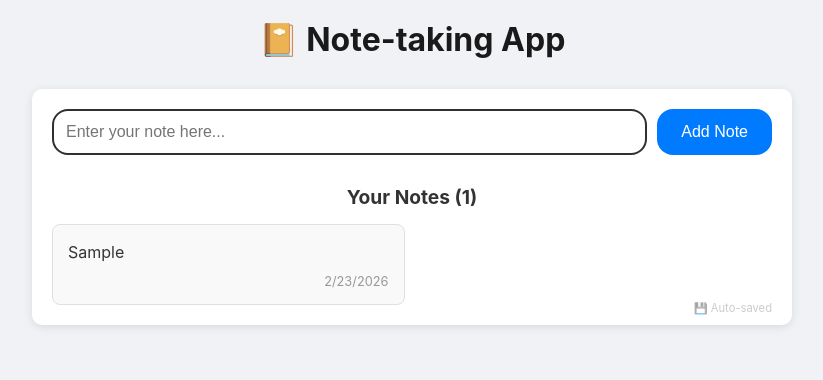
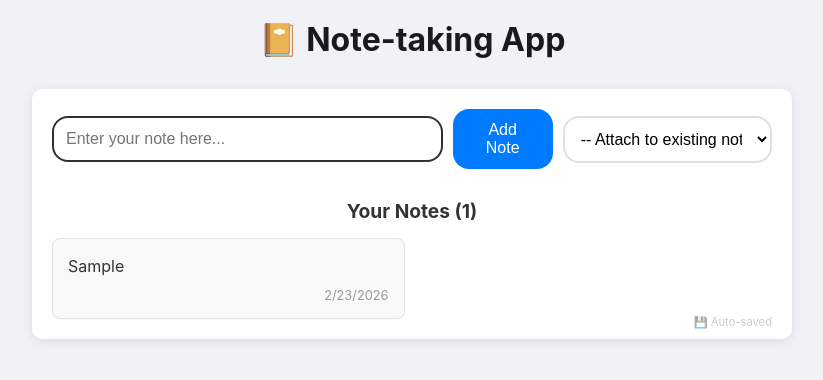
Before and after one commit to ReggieRay210/Note-taking-app, a React (Create React App) app in the folder app/: page / in a window 1280 px wide. Both pictures are taken after typing "Sample" into the empty fields and a click on the button "Add Note". Shown: the top 380 px of the page, without its empty margins (228-1051 px from the left). Built offline with nearby package versions, Linux system fonts and the light colour scheme.

Commit message:
Added feature to attach note to parent note

```diff
--- a/app/src/App.css
+++ b/app/src/App.css
@@ -41,16 +41,19 @@ h1 {
 
 .note-form {
   display: flex;
+  flex-wrap: wrap;
   gap: 10px;
   margin-bottom: 30px;
+  align-items: center;
 }
 
 .note-input {
-  flex: 1;
+  flex: 2;
   padding: 12px;
   border: 2px solid #303030;
   border-radius: 16px;
   font-size: 16px;
+  min-width: 200px;
   transition: border-color 0.3s;
 }
 
@@ -68,10 +71,28 @@ h1 {
   font-size: 16px;
   cursor: pointer;
   transition: background 0.3s;
+  flex: 0;
+  min-width: 100px;
 }
 
 .add-button:hover {
   background: #0056b3;
+}
+
+.parent-select{
+  padding: 12px;
+  border: 2px solid #e0e0e0;
+  border-radius: 16px;
+  font-size: 16px;
+  background-color: white;
+  cursor: pointer;
+  min-width: 200px;
+  flex: 1;
+}
+
+.parent-select:focus {
+  outline: none;
+  border-color:#007bff;
 }
 
 .notes-list h2 {
@@ -103,6 +124,19 @@ h1 {
   padding: 15px;
   transition: transform 0.2s, box-shadow 0.2s;
   position: relative;
+}
+.note-card.has-parent{
+  border-left: 4px solid #007bff;
+}
+
+.note-parent-badge{
+  display: inline-block;
+  background-color: #e7f3ff;
+  color: #007bff;
+  font-size: 0.7rem;
+  padding: 2px 8px;
+  border-radius: 12px;
+  margin-bottom: 8px;
 }
 
 .delete-button {
--- a/app/src/App.js
+++ b/app/src/App.js
@@ -4,6 +4,7 @@ import './App.css';
 function App() {
   // state for the current note being typed in.
   const [currentNote, setCurrentNote] = useState('');
+  const [selectedParentId, setSelectedParentId] = useState('');
 
   // state for storing all notes
   const [notes, setNotes] = useState([]);
@@ -19,7 +20,7 @@ function App() {
     }
   }, []);
 
-  // Save notes to localStorage when the notes chanes
+  // Save notes to localStorage when the notes change
   useEffect(() => {
     localStorage.setItem('notes', JSON.stringify(notes));
   }, [notes]); //runs whenever 'notes' state changes.
@@ -32,6 +33,7 @@ function App() {
         id: Date.now(), // collect unique ID for timestamp
         text: currentNote,
         date: new Date().toLocaleDateString(),
+        parentId: selectedParentId || null,
       };
       setNotes([...notes, newNote]);
       setCurrentNote(''); //clear input after submission
@@ -63,6 +65,14 @@ function App() {
           </button>
 
           {/* dropdown for attaching note to previous created note */}
+          <select className='parent-select' value={selectedParentId} onChange={(form)=>setSelectedParentId(form.target.value)}>
+            <option value=''>-- Attach to existing note(optional) --</option>
+            {notes.map((note)=>(
+              <option key={note.id} value={note.id}>
+              {note.text.substring(0,30)}{note.text.length > 30 ? "...":''}
+              </option>
+            ))}
+          </select>
 
         </form>
         {/* // note list will go here */}
@@ -76,8 +86,11 @@ function App() {
             </p>
           ) : (
             <div className="notes-grid">
-              {notes.map((note) => (
-                <div key={note.id} className="note-card">
+              {notes.map((note) => {
+                // find the parent note if it exists
+                const parentNote = notes.find(note => note.id === note.parentId);
+                return(
+                  <div key={note.id} className={`note-card ${note.parentId ? 'has-parent' : '' }`}>
                     <button
                       className="delete-button"
                       onClick={() => handleDelete(note.id)}
@@ -85,10 +98,17 @@ function App() {
                     >
                       x
                     </button>
+                    {/* {Show parent badge if note has a parent} */}
+                    {parentNote && (
+                      <div className="note-parent-badge">
+                        ↳ Response to: {parentNote.text.substring(0, 20)}...
+                      </div>
+                    )}
                     <p className="note-text">{note.text}</p>
                     <small className="note-date">{note.date}</small>
                   </div>
-              ))}
+                );
+              })}
             </div>
           )}
         </div>
```
Lines whose indentation alone changed are shown as unchanged.
